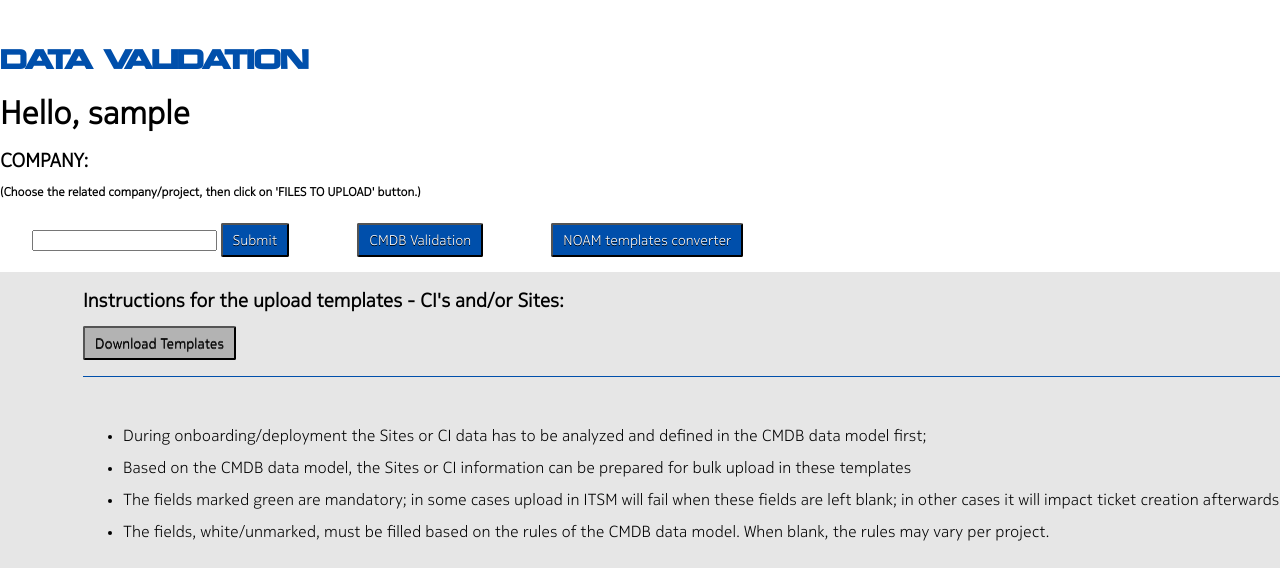
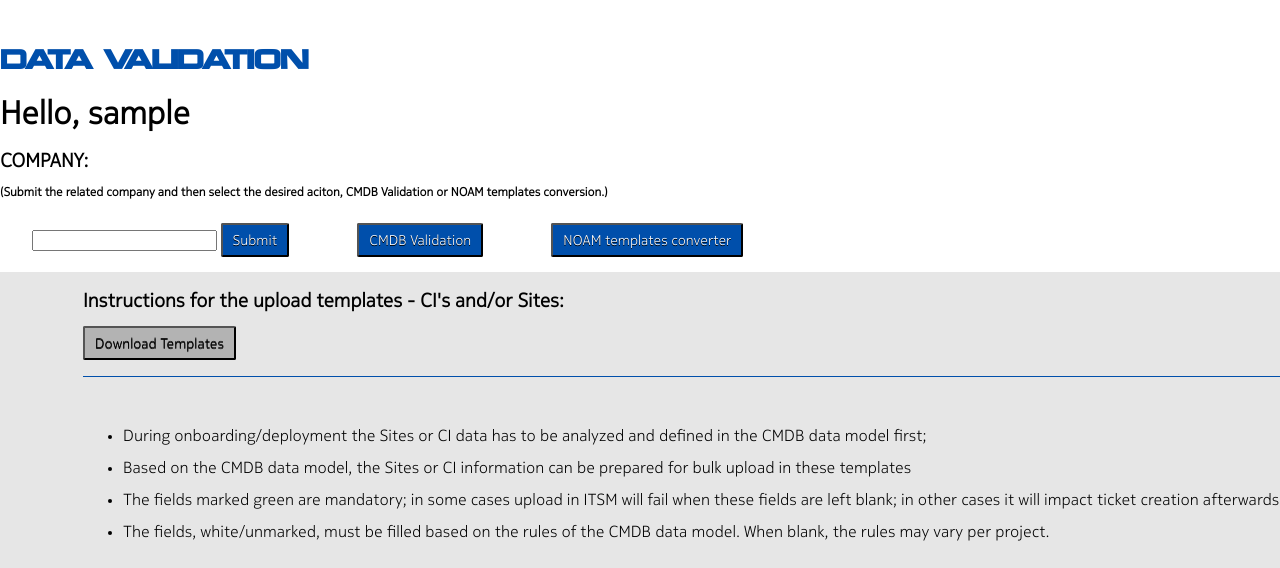
Before and after one commit to tabs11/login_example, a Flask app: page /home in a window 1280 px wide; the page is wider, and only the part inside the window is pictured. Shown: the part 35-603 px from the top of that part. Run offline with Flask 2, Linux system fonts and the light colour scheme; the visitor is signed in with stand-in values (Sample User, id 1); some libraries are stand-ins or nearby versions.

Commit message:
Update home.html

```diff
--- a/templates/home.html
+++ b/templates/home.html
@@ -12,7 +12,7 @@ Hello, <b>{{ current_user.username}}</b>
 </div>
 -->
 <h2>COMPANY:</h2>
-  <font size="1"><h2>(Choose the related company/project, then click on 'FILES TO UPLOAD' button.)</h2></font>
+  <font size="1"><h2>(Submit the related company and then select the desired aciton, CMDB Validation or NOAM templates conversion.)</h2></font>
 
   <form class="button" action="/home" method="POST">
   {% if msg %}
```
